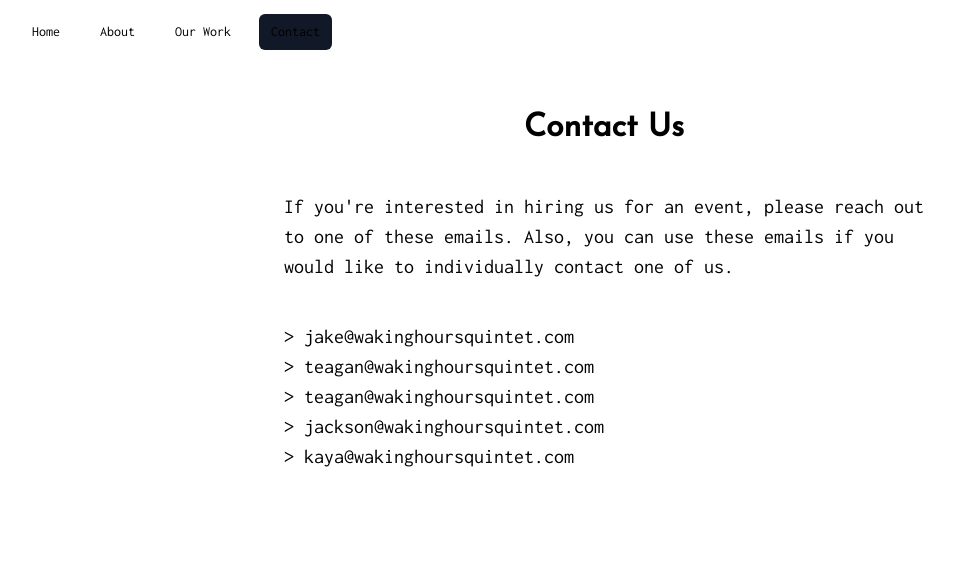
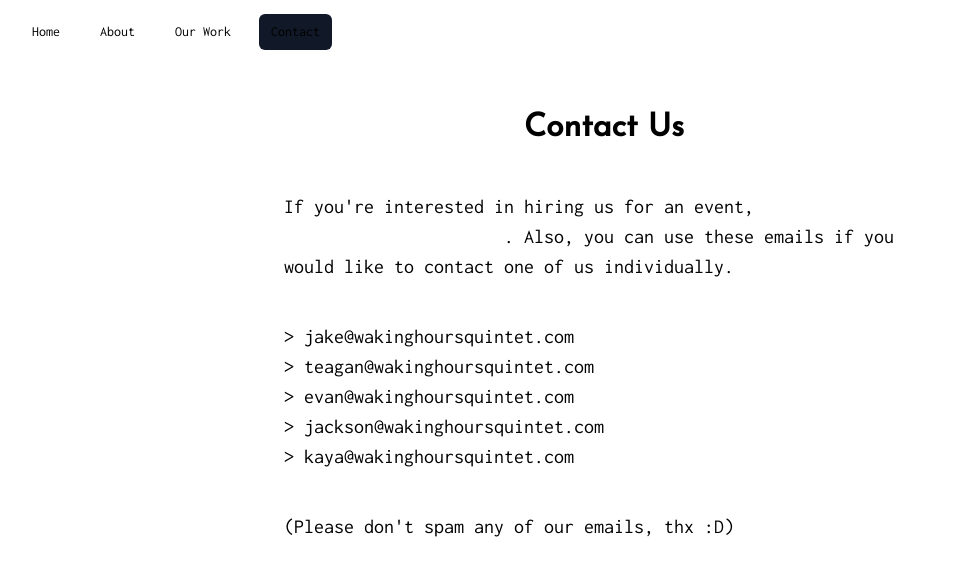
Before and after one commit to dvub/whq-site, a Next.js app: page /contact in a window 1280 px wide. Shown: the top 576 px of the page, without its empty margins (36-989 px from the left). Built offline with nearby package versions, Linux system fonts and the light colour scheme.

Commit message:
finish contact page

```diff
--- a/pages/contact.tsx
+++ b/pages/contact.tsx
@@ -3,18 +3,20 @@ export default function Contact() {
         <div>
             <h1>Contact Us</h1>
             <p>
-                If you&apos;re interested in hiring us for an event, please reach out to one of these emails. Also, you can use these emails if you would like to individually contact one of us.
-
+                If you&apos;re interested in hiring us for an event, <b>please reach out to one of these emails</b>. Also, you can use these emails if you would like to contact one of us individually.
             </p>
             <ul>
                 <li>
                     &gt; jake@wakinghoursquintet.com
                 </li>
                 <li>&gt; teagan@wakinghoursquintet.com</li>
-                <li>&gt; teagan@wakinghoursquintet.com</li>
+                <li>&gt; evan@wakinghoursquintet.com</li>
                 <li>&gt; jackson@wakinghoursquintet.com</li>
                 <li>&gt; kaya@wakinghoursquintet.com</li>
             </ul>
+            <p>
+                (Please don&apos;t spam any of our emails, thx :D)
+            </p>
         </div>
     )
 }
```
